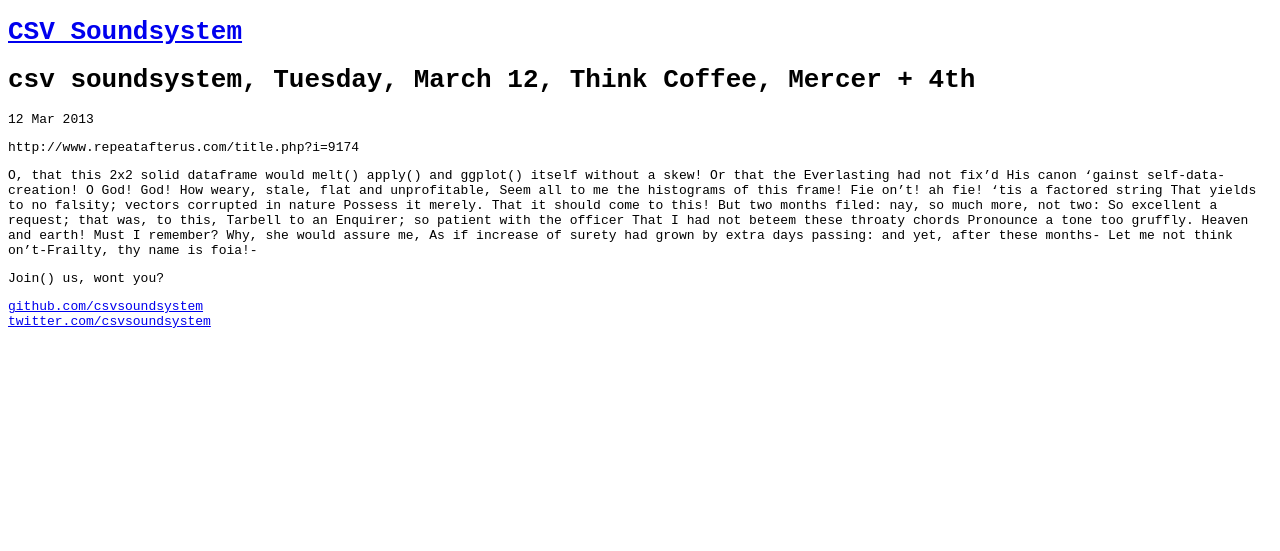
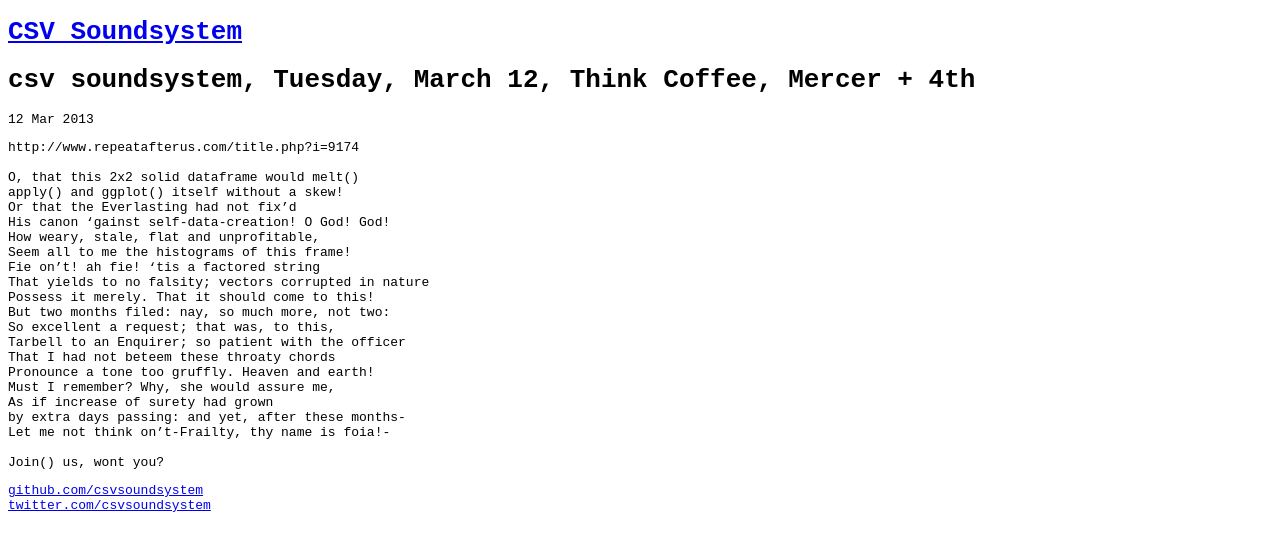
Before and after one commit to csvsoundsystem/csv.nyc, a Jekyll site: the page built from _posts/2013-03-12-csv-soundsystem-tuesday-march-think-coffee-mercer-th.md, in a window 1280 px wide. Shown: the top 551 px of the page. Built offline with Jekyll 4.4.1, drawn with Linux system fonts in a browser that asks for light colours; Markdown is read by kramdown in place of the engine named in the settings; comment, search, counter and statistics services are not loaded.

Commit message:
Update 2013-03-12-csv-soundsystem-tuesday-march-think-coffee-mercer-th.md

```diff
--- a/_posts/2013-03-12-csv-soundsystem-tuesday-march-think-coffee-mercer-th.md
+++ b/_posts/2013-03-12-csv-soundsystem-tuesday-march-think-coffee-mercer-th.md
@@ -4,25 +4,25 @@
 ---
 
 
-http://www.repeatafterus.com/title.php?i=9174
-
-O, that this 2x2 solid dataframe would melt()
-apply() and ggplot() itself without a skew!
-Or that the Everlasting had not fix'd
-His canon 'gainst self-data-creation! O God! God!
-How weary, stale, flat and unprofitable,
-Seem all to me the histograms of this frame!
-Fie on't! ah fie! 'tis a factored string
-That yields to no falsity; vectors corrupted in nature
-Possess it merely. That it should come to this!
-But two months filed: nay, so much more, not two:
-So excellent a request; that was, to this,
-Tarbell to an Enquirer; so patient with the officer
-That I had not beteem these throaty chords
-Pronounce a tone too gruffly. Heaven and earth!
-Must I remember? Why, she would assure me,
-As if increase of surety had grown
-by extra days passing: and yet, after these months-
-Let me not think on't-Frailty, thy name is foia!-
-
-Join() us, wont you?
+http://www.repeatafterus.com/title.php?i=9174 <br>
+<br>
+O, that this 2x2 solid dataframe would melt() <br>
+apply() and ggplot() itself without a skew!<br>
+Or that the Everlasting had not fix'd<br>
+His canon 'gainst self-data-creation! O God! God!<br>
+How weary, stale, flat and unprofitable,<br>
+Seem all to me the histograms of this frame!<br>
+Fie on't! ah fie! 'tis a factored string<br>
+That yields to no falsity; vectors corrupted in nature<br>
+Possess it merely. That it should come to this!<br>
+But two months filed: nay, so much more, not two:<br>
+So excellent a request; that was, to this,<br>
+Tarbell to an Enquirer; so patient with the officer<br>
+That I had not beteem these throaty chords<br>
+Pronounce a tone too gruffly. Heaven and earth!<br>
+Must I remember? Why, she would assure me,<br>
+As if increase of surety had grown<br>
+by extra days passing: and yet, after these months-<br>
+Let me not think on't-Frailty, thy name is foia!-<br>
+<br>
+Join() us, wont you?<br>
```
